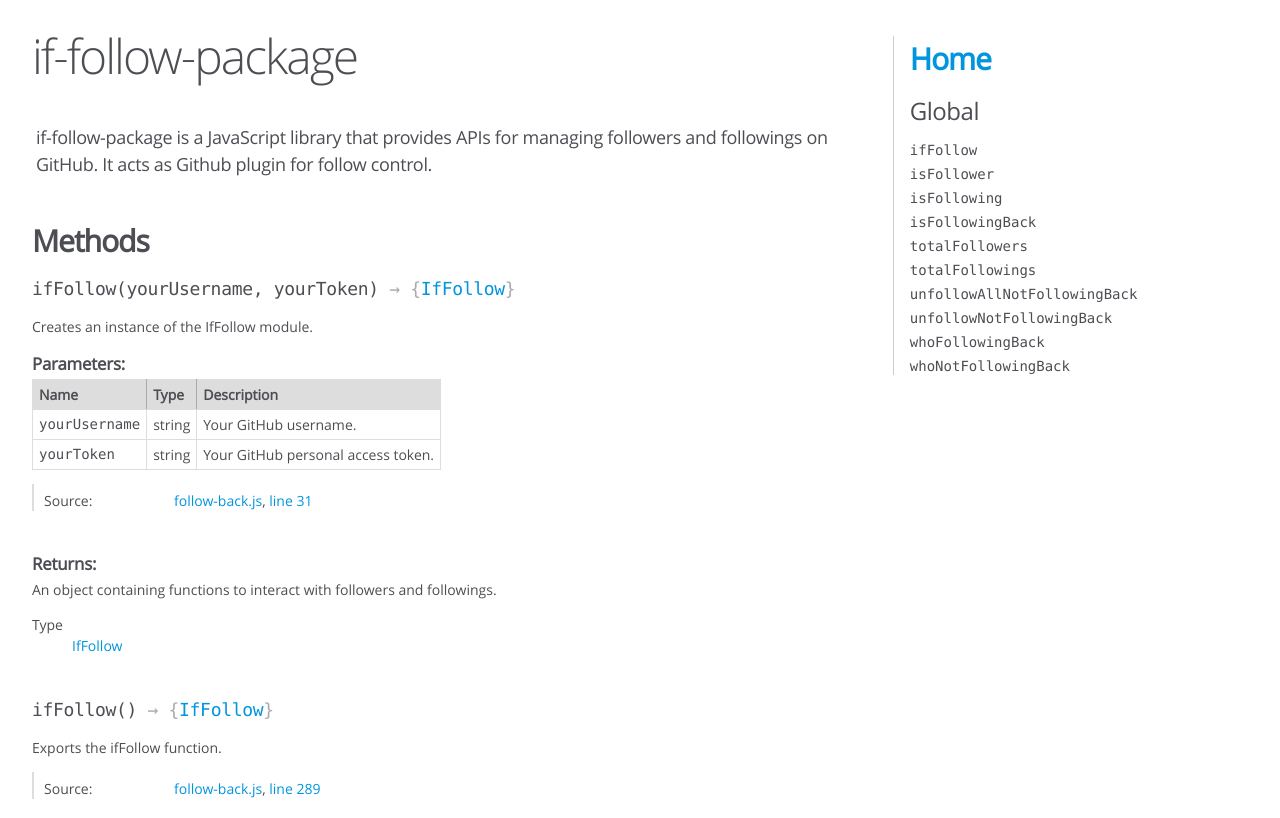
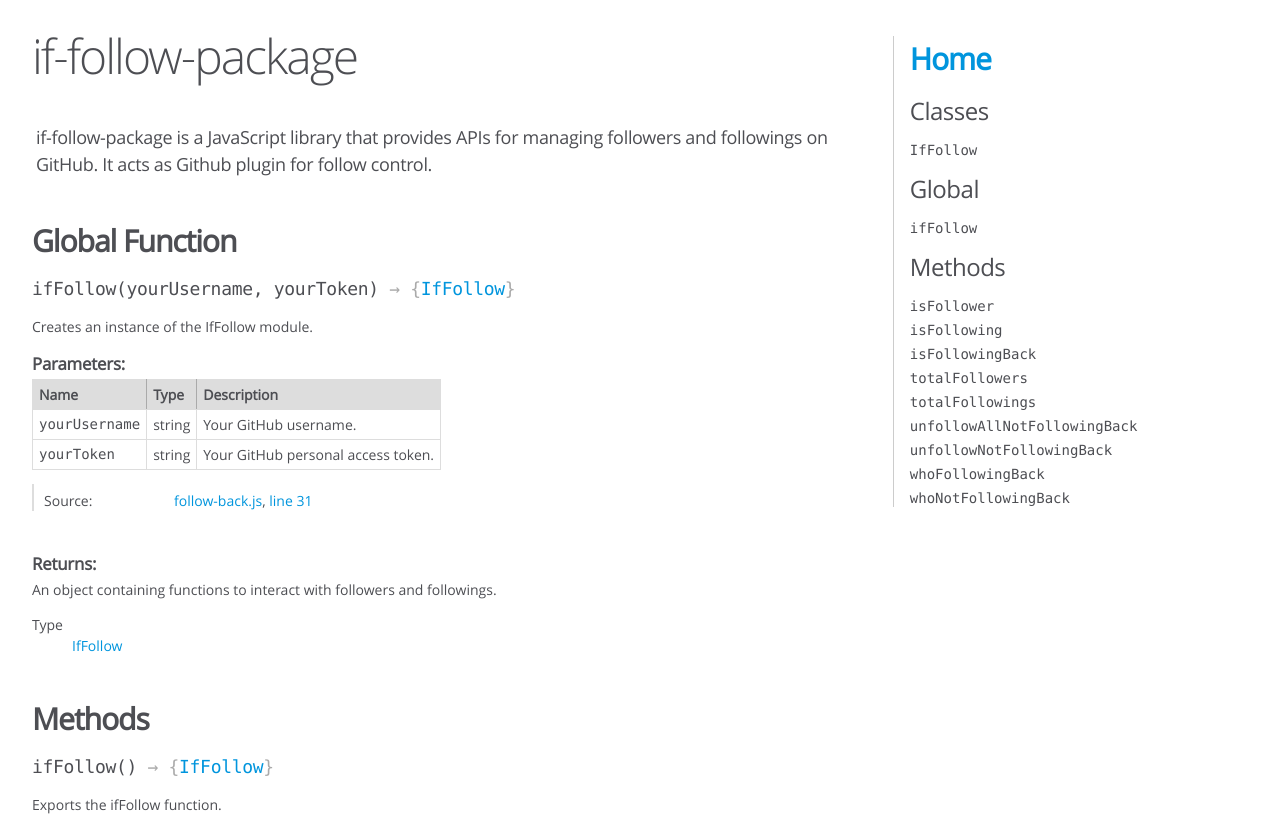
Before and after one commit to farhan7reza7/if-follow-package, a website built with webpack: page docs/global.html in a window 1280 px wide. Shown: the top 818 px of the page. Built offline with nearby package versions, Linux system fonts and the light colour scheme.

Commit message:
Update global.html to correct lib global variable
Update global.html to correct lib global variable

```diff
--- a/docs/global.html
+++ b/docs/global.html
@@ -39,7 +39,7 @@
             <dl class="details"></dl>
           </div>
 
-          <h3 class="subsection-title">Methods</h3>
+          <h3 class="subsection-title">Global Function</h3>
 
           <h4 class="name" id="ifFollow">
             <span class="type-signature"></span>ifFollow<span
@@ -119,6 +119,8 @@
               >
             </dd>
           </dl>
+
+          <h3 class="subsection-title">Methods</h3>
 
           <h4 class="name" id="ifFollow">
             <span class="type-signature"></span>ifFollow<span
@@ -745,9 +747,16 @@
 
     <nav>
       <h2><a href="index.html">Home</a></h2>
+      <h3>Classes</h3>
+      <ul>
+        <li><a href="global.html#IfFollow">IfFollow</a></li>
+      </ul>
       <h3>Global</h3>
       <ul>
         <li><a href="global.html#ifFollow">ifFollow</a></li>
+      </ul>
+      <h3>Methods</h3>
+      <ul>
         <li><a href="global.html#isFollower">isFollower</a></li>
         <li><a href="global.html#isFollowing">isFollowing</a></li>
         <li><a href="global.html#isFollowingBack">isFollowingBack</a></li>
```
